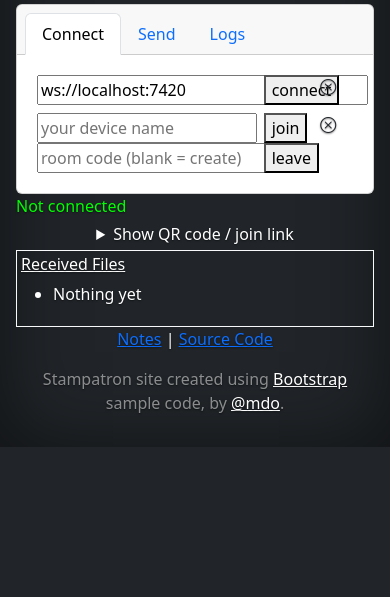
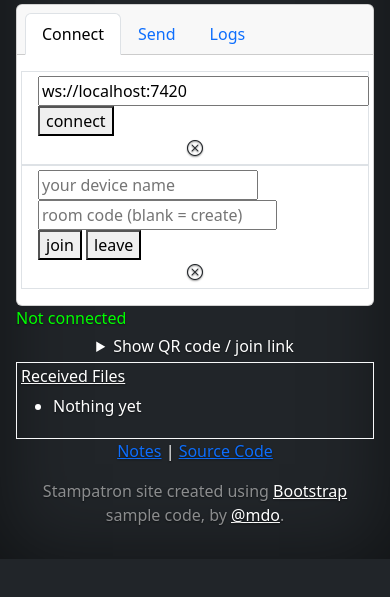
Before and after one commit to stamps9k/hopdrop-client, a website built with Vite: page index.html in a window 390 px wide. Shown: the part 117-714 px from the top of the page. Built offline with nearby package versions, Linux system fonts and the light colour scheme.

Commit message:
Made some minor visual changes for mobile devices.

```diff
--- a/index.html
+++ b/index.html
@@ -59,27 +59,27 @@
 
 				<div class="card-body tab-content">
 					<div class="tab-pane fade show active" id="connect-pane" role="tabpanel" aria-labelledby="connect-tab" tabindex="0">
-						<div class="row p-1">
-							<div id="controls-connect" class="text-start col-8">
+						<div class="row p-1 border">
+							<div id="controls-connect" class="text-start col-md-8">
 								<input id="ws-url" size="30" value="ws://localhost:7420" />
 							</div>
-							<div class="text-start col-2">
+							<div class="text-start col-md-2">
 								<button id="connect">connect</button>
 							</div>
-							<div class=" text-start col-2">
+							<div class="text-center col-md-2">
 								<i id="connect-status" class="bi bi-x-circle"></i>
 							</div>
 						</div>
-						<div class="row p-1">
-							<div id="control-app" class="text-start col-8">
+						<div class="row p-1 border">
+							<div id="control-app" class="text-start col-md-8">
 								<input id="device-name" placeholder="your device name" size="18" maxlength="40" />
 								<input id="room-code" placeholder="room code (blank = create)" size="20" />
 							</div>
-							<div class="text-start col-2">
+							<div class="text-start col-md-2">
 								<button id="join">join</button>
 								<button id="leave">leave</button>
 							</div>
-							<div class="text-start col-2">
+							<div class="text-center col-md-2">
 									<i id="room-status" class="bi bi-x-circle"></i>
 							</div>
 						</div>
@@ -94,13 +94,13 @@
 						</div>
 						<div class="row p-1">
 							<h6>File</h6>
-							<div class="col-4">
+							<div class="col-md-4">
 								<input id="file-input" type="file" />
 							</div>
-							<div class="col-2">
+							<div class="col-md-2">
 								<button id="send-file">send file</button>
 							</div>
-							<div class="col-6">
+							<div class="col-md-6">
 								<progress id="send-progress" value="0" max="100" style="display: none;"></progress>
 								<span id="send-progress-label"></span>
 							</div>
```
